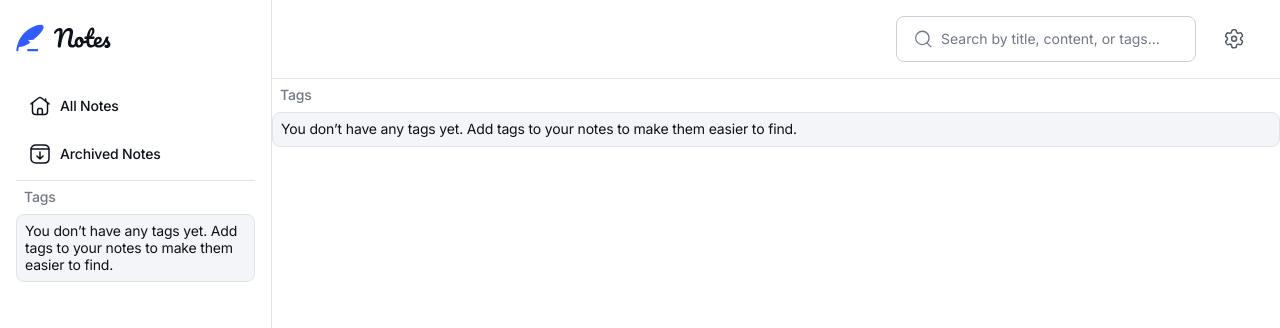
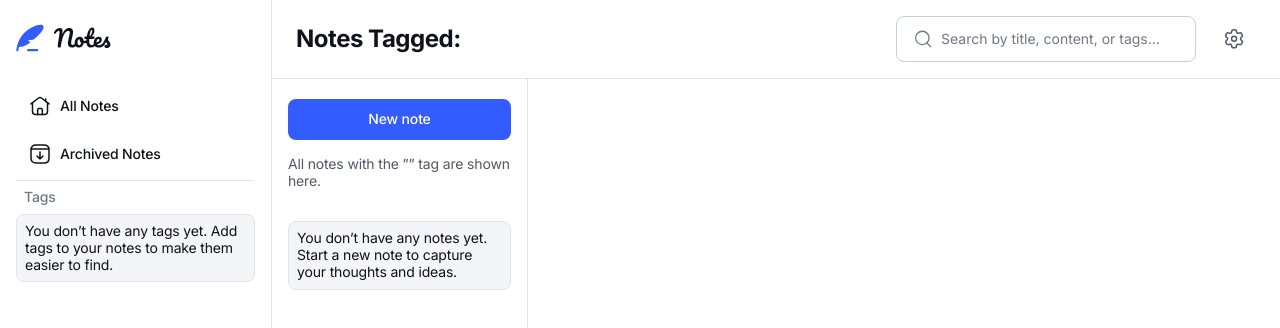
Before and after one commit to vicaleksa/note-taking-web-app, a React app: page /tags in a window 1280 px wide. Shown: the top 328 px of the page. Built offline with nearby package versions, Linux system fonts and the light colour scheme.

Commit message:
add responsive web tags view

```diff
--- a/src/components/NoteList/index.tsx
+++ b/src/components/NoteList/index.tsx
@@ -8,6 +8,8 @@ import { Note } from '../../types';
 interface NoteListProps {
     notes: Note[],
     archived?: boolean,
+    tags?: boolean,
+    tagId?: string,
 }
 
 const getNavClassName = ({ isActive }: { isActive: boolean }) => clsx(
@@ -15,13 +17,26 @@ const getNavClassName = ({ isActive }: { isActive: boolean }) => clsx(
     { [styles.noteCardActive]: isActive },
 );
 
-export default function NoteList({ notes, archived }: NoteListProps) {
+export default function NoteList({
+    notes,
+    archived,
+    tags,
+    tagId = '',
+}: NoteListProps) {
     const location = useLocation();
+
+    let path = '/';
+    if (archived) {
+        path = '/archive/';
+    }
+    if (tags) {
+        path = `/tags/${tagId}/`;
+    }
 
     const noteListElement = notes.map((note) => (
         <Fragment key={note.id}>
             <NavLink
-                to={`${archived ? '/archive/' : '/'}${note.id}`}
+                to={`${path}${note.id}`}
                 className={getNavClassName}
                 aria-label={
                     `Open ${archived ? '/archive/' : ''}note '${note.title || 'Untitled'}',
--- /dev/null
+++ b/src/components/ResponsiveNotes/index.tsx
@@ -0,0 +1,12 @@
+import useBreakpointType from '../../hooks/useBreakpointType';
+import Notes from '../../pages/Notes';
+
+export default function ResponsiveNotes() {
+    const breakpointType = useBreakpointType();
+
+    if (breakpointType === 'mobile') {
+        return <Notes tags />;
+    }
+
+    return null;
+}
--- a/src/components/TagsList/index.tsx
+++ b/src/components/TagsList/index.tsx
@@ -17,7 +17,7 @@ export default function TagsList({ tags }: TagsListProps) {
     const tagsList = tags.map((tag) => (
         <Fragment key={tag}>
             <NavLink
-                to={tag}
+                to={`/tags/${tag}`}
                 className={getNavClassName}
                 aria-label={`View notes tagged '${tag}'`}
             >
--- a/src/index.tsx
+++ b/src/index.tsx
@@ -9,13 +9,12 @@ import './index.css';
 import Layout from './components/Layout';
 import NoteDetail from './pages/NoteDetail';
 import Search from './pages/Search';
-import TagsOverview from './pages/TagsOverview';
-import NotesByTag from './pages/NotesByTag';
 import SettingsOverview from './pages/SettingsOverview';
 import ColorTheme from './pages/ColorTheme';
 import FontTheme from './pages/FontTheme';
 import SettingsLayout from './pages/SettingsLayout';
 import NotesLayout from './pages/NotesLayout';
+import ResponsiveNotes from './components/ResponsiveNotes';
 
 const router = createBrowserRouter([
     {
@@ -72,10 +71,24 @@ const router = createBrowserRouter([
 
             {
                 path: 'tags',
+                element: <NotesLayout tags />,
+                handle: { title: 'Notes Tagged:' },
                 children: [
-                    { index: true, element: <TagsOverview /> },
-                    { path: ':tagId', element: <NotesByTag /> },
-                    { path: ':tagId/:id', element: <NoteDetail /> },
+                    {
+                        index: true,
+                        element: null,
+                        handle: { title: 'Notes Tagged:' },
+                    },
+                    {
+                        path: ':tagId',
+                        element: <ResponsiveNotes />,
+                        handle: { title: 'Notes Tagged:' },
+                    },
+                    {
+                        path: ':tagId/:id',
+                        element: <NoteDetail />,
+                        handle: { title: 'Notes Tagged:' },
+                    },
                 ],
             },
 
--- a/src/pages/Notes/index.tsx
+++ b/src/pages/Notes/index.tsx
@@ -1,4 +1,4 @@
-import { useNavigate } from 'react-router';
+import { useNavigate, useParams } from 'react-router';
 import styles from './style.module.css';
 import FloatingActionButton from '../../components/FloatingActionButton';
 import Alert from '../../components/Alert';
@@ -10,16 +10,20 @@ import { Note } from '../../types';
 
 interface NotesProps {
     archived?: boolean,
+    tags?: boolean,
 }
 
-export default function Notes({ archived }: NotesProps) {
+export default function Notes({ archived, tags }: NotesProps) {
     const navigate = useNavigate();
+    const { tagId } = useParams();
 
     const storageNotes = getNotesFromStorage();
 
     let notes: Note[] = [];
     if (archived) {
         notes = storageNotes.filter((note) => note.isArchived);
+    } else if (tags) {
+        notes = storageNotes.filter((note) => note.tags.some((tag) => tag.toLowerCase() === tagId?.toLowerCase()));
     } else {
         notes = storageNotes.filter((note) => !note.isArchived);
     }
@@ -55,8 +59,15 @@ export default function Notes({ archived }: NotesProps) {
                     All your archived notes are stored here. You can restore or delete them anytime.
                 </p>
             )}
+            {tags && (
+                <p className={styles.description}>
+                    All notes with the ”
+                    {tagId}
+                    ” tag are shown here.
+                </p>
+            )}
             <div className={styles.noteList}>
-                <NoteList notes={notes} archived={archived} />
+                <NoteList notes={notes} archived={archived} tags={tags} tagId={tagId} />
             </div>
             {notes.length === 0 && (
                 <Alert text={getAlertText()} />
--- a/src/pages/Notes/style.module.css
+++ b/src/pages/Notes/style.module.css
@@ -6,6 +6,7 @@
 
 .description {
     padding-bottom: var(--spacing-200);
+    word-wrap: break-word;
     font: var(--text-preset4);
     color: var(--color-text-secondary);
 }
--- a/src/pages/NotesLayout/index.tsx
+++ b/src/pages/NotesLayout/index.tsx
@@ -1,28 +1,38 @@
-import { Outlet, useLocation } from 'react-router';
+import { Outlet, useParams } from 'react-router';
 import styles from './style.module.css';
 import useBreakpointType from '../../hooks/useBreakpointType';
 import Notes from '../Notes';
+import TagsOverview from '../TagsOverview';
 
 type NotesLayoutProps = {
     archived?: boolean,
+    tags?: boolean,
 }
 
-export default function NotesLayout({ archived = false }: NotesLayoutProps) {
+export default function NotesLayout({ archived = false, tags = false }: NotesLayoutProps) {
     const breakpointType = useBreakpointType();
-    const location = useLocation();
+    const { id } = useParams();
+    const { tagId } = useParams();
 
-    if (breakpointType === 'mobile' && location.pathname !== '/' && location.pathname !== '/archive') {
+    const isMobile = breakpointType === 'mobile';
+    const isTagOverview = tags && !tagId;
+
+    if (isMobile) {
+        if (isTagOverview) {
+            return <TagsOverview />;
+        }
+        if (!tags && !id) {
+            return <Notes archived={archived} />;
+        }
         return <Outlet />;
     }
 
     return (
         <div className={styles.notesLayout}>
-            <Notes archived={archived} />
-            {breakpointType === 'desktop' && (
-                <div className={styles.noteView}>
-                    <Outlet />
-                </div>
-            )}
+            <Notes archived={archived} tags={tags} />
+            <div className={styles.noteView}>
+                <Outlet />
+            </div>
         </div>
     );
 }
```
